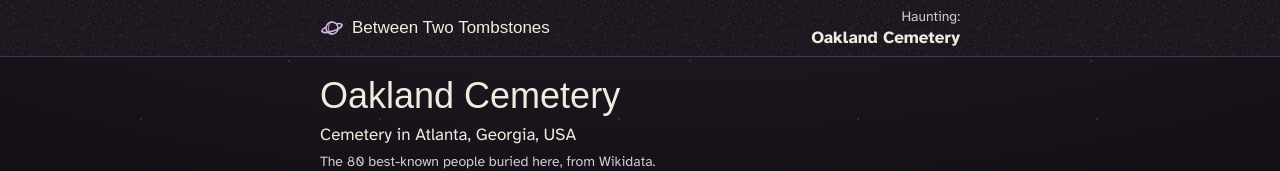
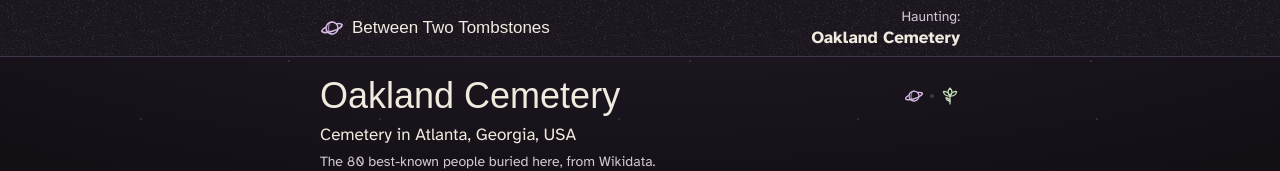
Before and after one commit to benskamps/between-two-tombstones, a Next.js app: page /cemetery/Q2008469 in a window 1280 px wide. Shown: the top 171 px of the page. Built offline with nearby package versions, Linux system fonts and the light colour scheme; no server answers; a web font is replaced by a local one.

Commit message:
Hub title wears the shared title row: the haunt's sign and a lily beside the name
Co-Authored-By: Claude Opus 5.5 <noreply@anthropic.com>
Claude-Session: https://claude.ai/code/session_01YHLhRwndCvUVV9J5Jau5vm

```diff
--- a/components/tour/TourHeader.tsx
+++ b/components/tour/TourHeader.tsx
@@ -1,6 +1,9 @@
 import type { ReactNode } from "react";
 import type { Cemetery } from "@/lib/types";
 import { findAGraveCemeteryUrl, httpsUrl } from "@/lib/tour/links";
+import { SymbolPair } from "@/components/ui/Motifs";
+import { Lily } from "@/components/ui/symbols";
+import { ToolIcon } from "@/components/ui/tools";
 
 // The hub's header stays short so the stories start on the first screen (F1).
 // The tools moved to the haunt's toolkit (components/haunt/HauntToolkit.tsx)
@@ -24,7 +27,11 @@ export function TourHeader({ cemetery, people, children }: { cemetery: Cemetery;
   const meta = placeLine(cemetery.locatedIn, cemetery.description);
   return (
     <header className="space-y-1">
-      <h1 className="font-display text-4xl leading-tight">{cemetery.name}</h1>
+      {/* The same title row as every page (PageHeader): the haunt's sign and a lily beside the name. */}
+      <div className="flex items-center justify-between gap-3">
+        <h1 className="font-display text-4xl leading-tight">{cemetery.name}</h1>
+        <SymbolPair death={<ToolIcon tool="haunt" className="h-5 w-5" />} life={<Lily className="h-5 w-5" />} className="shrink-0" />
+      </div>
       {meta && <p>{meta}</p>}
       <p className="text-sm text-muted">
         {people >= BURIALS_CAP
```
